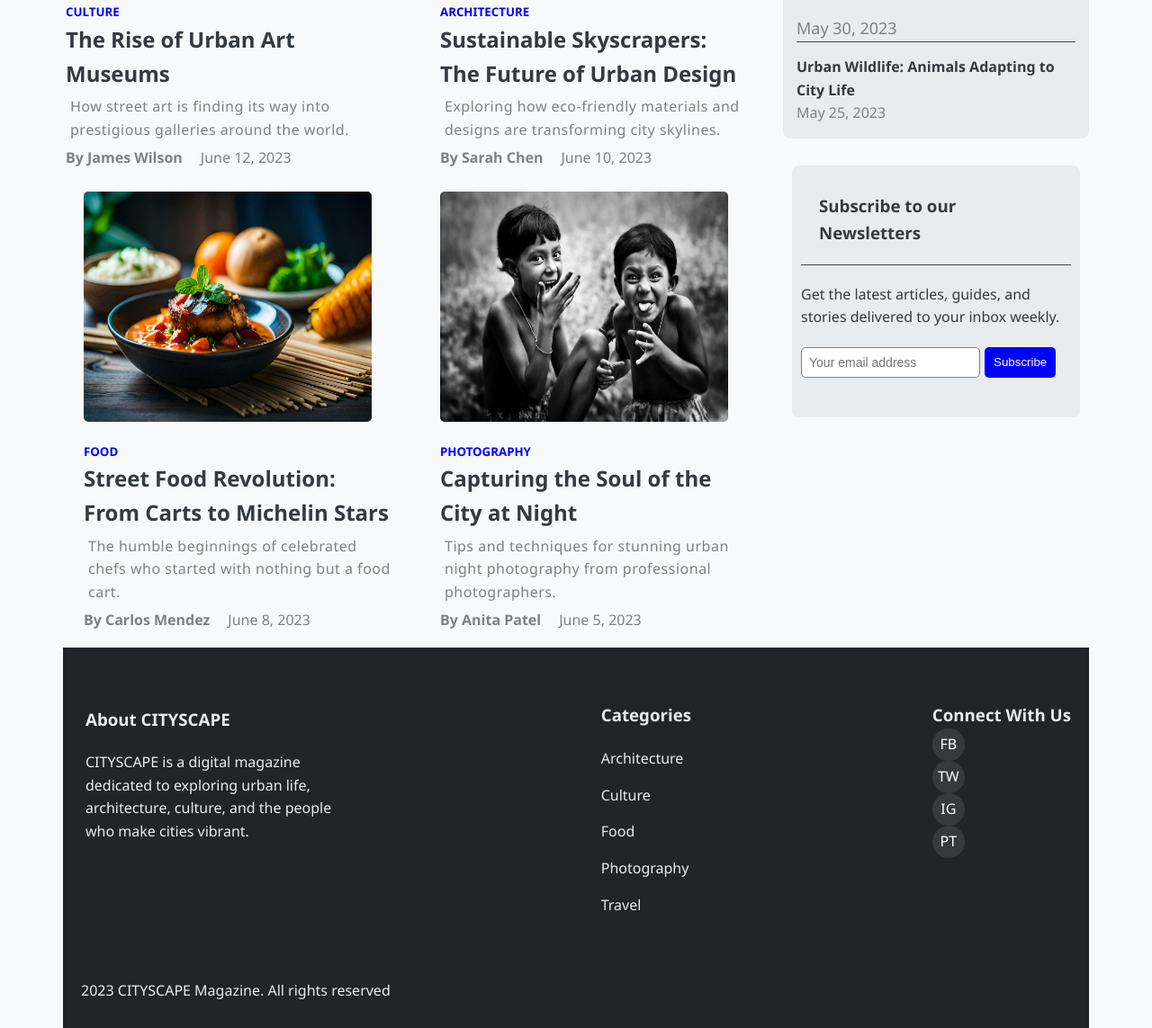
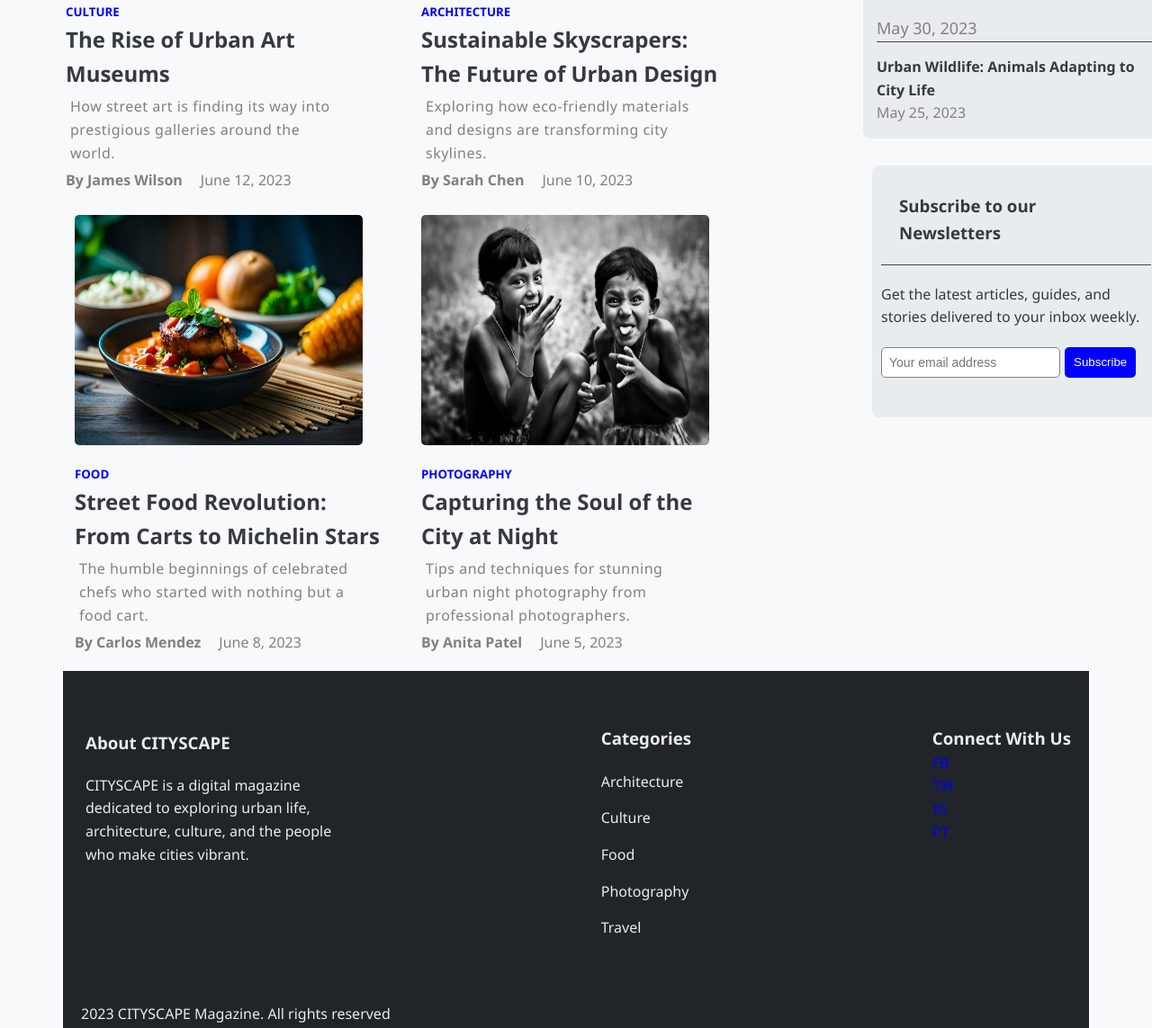
Before and after one commit to ndang11/cityscape, a plain HTML site: page index.html in a window 1280 px wide. Shown: the part 700-1843 px from the top of the page at 90% size. Drawn offline with Linux system fonts and the light colour scheme.

Commit message:
responsiveness

```diff
--- a/index.html
+++ b/index.html
@@ -4,7 +4,7 @@
     <meta charset="UTF-8" />
     <meta name="viewport" content="width=device-width, initial-scale=1.0" />
     <link rel="stylesheet" href="style/style.css" />
-    <title>Document</title>
+    <title>CITYSCAPE</title>
   </head>
   <body>
     <div class="page-wrap">
@@ -191,10 +191,12 @@
         <div class="media">
           <h3>Connect With Us</h3>
           <div class="social-media">
-            <span class="social-media">FB</span>
-            <span class="social-media">TW</span>
-            <span class="social-media">IG</span>
-            <span class="social-media">PT</span>
+            <ul class="social">
+                <li><a href="#" class="active">FB</a></li>
+                <li><a href="#">TW</a></li>
+                <li><a href="#">IG</a></li>
+                <li><a href="#">PT</a></li>
+              </ul>
           </div>
         </div>
       </div>
--- a/style/style.css
+++ b/style/style.css
@@ -19,6 +19,7 @@ body {
 .header {
   display: flex;
   align-items: center;
+  width: 360px;
   padding: 20px;
   border-bottom: 1px solid #e9ecef;
 }
@@ -27,7 +28,8 @@ body {
   color: gray;
   font-weight: bold;
   display: flex;
-  gap: 15px;
+  gap: 8px;
+  padding: 10px;
 }
 
 ul li {
@@ -54,10 +56,13 @@ ul li a:hover {
 
 .main-container {
   display: grid;
-  grid-template-columns: repeat(1, 3fr); /* Creates 3 equal columns */
-  gap: 15px;
+  grid-template-columns: repeat(2, 6fr);
+  gap: 5px;
   padding: 3px;
   margin-bottom: 15px;
+  /* margin-right: -100px; */
+  align-items: center;
+  justify-content: flex-start;
 }
 
 .info-image img {
@@ -86,18 +91,18 @@ ul li a:hover {
   }
 
   h2 {
-      width: 400px;
+    width: 340px;
   }
 
   h4 {
-        width: 400px;
+    width: 340px;
     font-size: 1.5rem;
   }
 
   p {
     letter-spacing: 0.5px;
     color: gray;
-      width: 400px;
+    width: 340px;
   }
 }
 
@@ -113,7 +118,6 @@ ul li a:hover {
     width: 280px;
   }
 }
-
 
 .page-end {
   width: 358px;
@@ -225,28 +229,6 @@ footer {
   }
 }
 
-.medial {
-  gap: 20px;
-  padding: 4px;
-
-  h3 {
-    margin-bottom: 20px;
-  }
-}
-
-.social-media {
-  display: grid;
-  flex-direction: column;
-  align-items: center;
-  justify-content: center;
-  width: 36px;
-  height: 36px;
-  background-color: #343a40;
-  border-radius: 50%;
-  color: white;
-  font-weight: 500;
-  transition: background-color 0.3s;
-}
 
 /* media querries */
 @media (max-width: 600px) {
@@ -259,10 +241,15 @@ footer {
     color: blue;
   }
 
-
   .header {
     display: grid;
+    gap: 20px;
     grid-column: 3 / 2;
+  }
+
+  .main-container {
+    display: grid;
+    grid-template-columns: repeat(1, 9fr);
   }
 
   .navbar ul {
@@ -321,25 +308,14 @@ footer {
 
   .main-container-2 {
     width: 370px;
-    margin-left: 20px;
+    margin-left: 10px;
   }
 
-  .main-container {
-    display: grid;
-    grid-template-columns: repeat(2, 6fr);
-    gap: 5px;
-    padding: 3px;
-    margin-bottom: 15px;
-    margin-right: -100px;
-    align-items: center;
-    justify-content: flex-start;
-  }
+  /* .sec-card-1 {
+    width: 100px;
+  } */
 
-  .sec-card-1 {
-    width: 100px;
-  }
-
-  .details {
+  /* .details {
     display: grid;
     width: 498px;
     h5 {
@@ -361,5 +337,5 @@ footer {
       color: gray;
       width: 340px;
     }
+  } */
 }
-}
```
Lines whose indentation alone changed are shown as unchanged.
